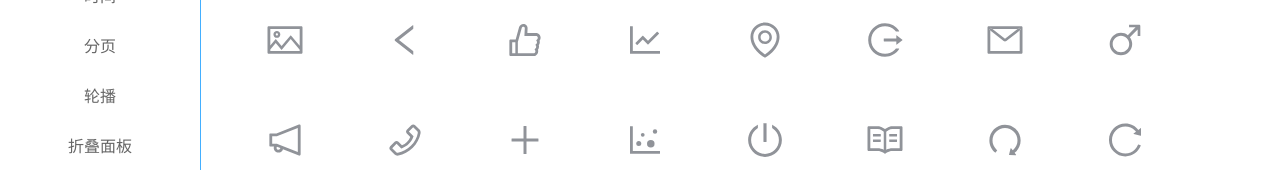
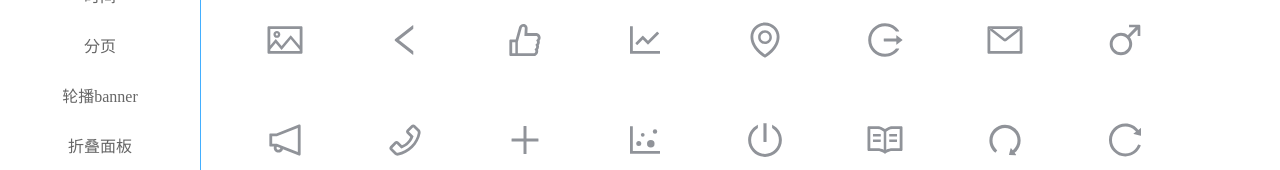
Before and after one commit to ydydydq/yd-ui, a Vue app: page /#/main/icon in a window 1280 px wide. Shown: the part 530-700 px from the top of the page. Built offline with nearby package versions, Linux system fonts and the light colour scheme.

Commit message:
update: 修改文案

```diff
--- a/src/views/main/404.vue
+++ b/src/views/main/404.vue
@@ -1,8 +1,9 @@
 <template>
     <div>
-        <h1>正在努力开发中......（持续更新）</h1>
+        <h1>正在努力开发中......</h1>
         <h1>该项目随自己兴趣而起，主要是仿ElemenUI，但意在弄懂、手敲每行的代码，主要就是练练手吧！哈哈！！！</h1>
         <h1>现已开发了18个基础组件，图标、按钮、单选框、多选框、输入框、开关、评分、标记、下拉选择器、分页、折叠面板、消息-Message、确认框-Confirm、加载层-Loading、对话框-Dialog、自定义提示-Popover、空布局-Empty、返回顶部</h1>
+        <h1>github: https://github.com/ydydydq/yd-ui</h1>
         <h1>欢迎有兴趣的小伙伴的加入，微信联系：13790837050</h1>
         <img src="../../assets/images/qr.png"/>
     </div>
--- a/src/views/main/main.vue
+++ b/src/views/main/main.vue
@@ -29,7 +29,7 @@
           {title: '日期', path: '/main/icon1'},
           {title: '时间', path: '/main/icon1'},
           {title: '分页', path: '/main/pagination'},
-          {title: '轮播', path: '/main/icon1'},
+          {title: '轮播banner', path: '/main/icon1'},
           {title: '折叠面板', path: '/main/collapse'},
           {title: '抽屉', path: '/main/icon1'},
           {title: '加载层-Loading', path: '/main/loading'},
```
